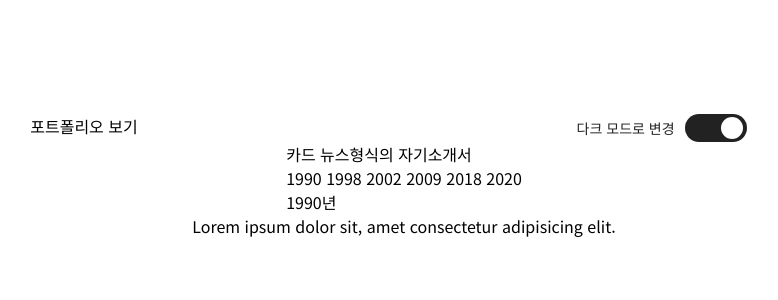
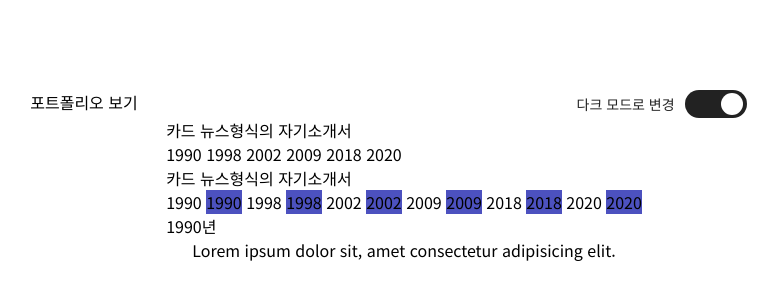
Before and after one commit to rukeni/RESUME, a React app: page /resume/1990 in a window 1280 px wide. Shown: the part 224-524 px from the top of the page, without its empty margins (236-1014 px from the left). Built offline with nearby package versions, Linux system fonts and the light colour scheme.

Commit message:
새로운기능 : 재귀 라우팅 구현

```diff
--- a/src/context/GlobalState.jsx
+++ b/src/context/GlobalState.jsx
@@ -2,10 +2,11 @@ import React, { useReducer } from 'react';
 // eslint-disable-next-line import/no-extraneous-dependencies
 import PropTypes from 'prop-types';
 
+import { Redirect } from 'react-router';
 import GlobalContext from './globalContext';
 import globalReducer from './globalReducer';
 import {
-  SET_IS_LIGHT_MODE, SET_AUTH, SET_IS_LOGIN, SET_IS_HOVER,
+  SET_IS_LIGHT_MODE, SET_AUTH, SET_IS_LOGIN, SET_IS_HOVER, SET_URL,
 } from './types';
 
 const GlobalState = ({ children }) => {
@@ -19,9 +20,11 @@ const GlobalState = ({ children }) => {
     },
     isLogin: false,
     isHover: false,
+    url: '/resume',
   };
   const [state, dispatch] = useReducer(globalReducer, initialState);
 
+  const redirect = () => <Redirect to={state.url} />;
   const handleChange = (e) => {
     const { property } = e.target.dataset;
     const { value } = e.target;
@@ -39,7 +42,7 @@ const GlobalState = ({ children }) => {
 
   const handleClick = (e) => {
     e.preventDefault();
-    const { type } = e.currentTarget.dataset;
+    const { type, url } = e.currentTarget.dataset;
 
     switch (type) {
       case 'toggle':
@@ -52,6 +55,14 @@ const GlobalState = ({ children }) => {
         dispatch({
           type: SET_IS_LOGIN,
         });
+        break;
+      case 'navigate':
+        console.log('navigate');
+        dispatch({
+          type: SET_URL,
+          payload: url,
+        });
+        redirect();
         break;
       default:
         break;
--- a/src/context/globalReducer.js
+++ b/src/context/globalReducer.js
@@ -1,6 +1,6 @@
 import produce from 'immer';
 import {
-  SET_DATA, SET_IS_LIGHT_MODE, SET_AUTH, SET_IS_LOGIN, SET_IS_HOVER,
+  SET_DATA, SET_IS_LIGHT_MODE, SET_AUTH, SET_IS_LOGIN, SET_IS_HOVER, SET_URL,
 } from './types';
 
 export default (state, action) => produce(state, (draft) => {
@@ -40,6 +40,11 @@ export default (state, action) => produce(state, (draft) => {
       }
       break;
     }
+    case SET_URL:
+    {
+      draft.url = state.url + action.payload;
+      break;
+    }
     default:
       break;
   }
--- a/src/context/types.js
+++ b/src/context/types.js
@@ -5,3 +5,4 @@ export const SET_AUTH = 'SET_AUTH';
 export const SET_SLIDER = 'SET_SLIDER';
 export const SET_IS_LOGIN = 'SET_IS_LOGIN';
 export const SET_IS_HOVER = 'SET_IS_HOVER';
+export const SET_URL = 'SET_URL';
--- a/src/index.jsx
+++ b/src/index.jsx
@@ -7,6 +7,7 @@ import App from './pages';
 import Login from './pages/Login';
 import Portfolio from './pages/Portfolio';
 import Resume from './pages/Resume';
+import ResumeContents from './pages/Resume/Resume';
 import Global from './context/globalContext';
 import GlobalProvider from './context/GlobalState';
 import PageContainer from './components/PageContainer';
@@ -35,7 +36,14 @@ ReactDOM.render(
                 />
                 <Redirect to="/" />
                 <Route exact path="/" component={Portfolio} />
-                <Route path="/resume/:year" component={Resume} />
+                <Route exact path="/resume">
+                  <Redirect to="/resume/1990" />
+                </Route>
+                <Route path="/resume/:year" component={Resume}>
+                  <Resume>
+                    <ResumeContents />
+                  </Resume>
+                </Route>
               </Router>
             )
             : (
@@ -49,7 +57,11 @@ ReactDOM.render(
                 <Route exact path="/" component={App} />
                 <Route exact path="/login" component={Login} />
                 <Route exact path="/resume" component={Resume} />
-                <Route path="/resume/:year" component={Resume} />
+                <Route path="/resume/:year" component={Resume}>
+                  <Resume>
+                    <ResumeContents />
+                  </Resume>
+                </Route>
               </Router>
             ) }
           <Footer />
--- /dev/null
+++ b/src/pages/Resume/Resume.jsx
@@ -0,0 +1,74 @@
+import React from 'react';
+
+import {
+  useParams, Link, useRouteMatch, Switch, Route,
+} from 'react-router-dom';
+// TODO: 인풋체크 표시를 하면 해당 연도들은 전부 보여주는 로직
+
+import Data from '../../context/globalContext';
+
+const Resume = () => {
+  const history = [
+    { year: 1990, desc: '태어남' },
+    { year: 1998, desc: '초등학교' },
+    { year: 2002, desc: '2002년 월드컵' },
+    { year: 2009, desc: '수능' },
+    { year: 2018, desc: '개발자 시작' },
+    { year: 2020, desc: '현재' },
+  ];
+  const { year } = useParams();
+  const { url } = useRouteMatch();
+  return (
+    <>
+      <div>
+        카드 뉴스형식의 자기소개서
+        <Data.Consumer>
+          {({ handleClick }) => (
+            <>
+              <ul>
+                { history.map((el) => (
+                  <>
+                    <span key={el.year}>
+                      <Link to={`${url}/${el.year}`}>
+                        {' '}
+                        { el.year }
+                        {' '}
+                      </Link>
+                    </span>
+                    <button
+                      type="button"
+                      data-url={el.year}
+                      className="bg-indigo-700"
+                      data-type="navigate"
+                      onClick={handleClick}
+                    >
+                      {el.year}
+                    </button>
+                  </>
+                ))}
+              </ul>
+            </>
+          )}
+        </Data.Consumer>
+        <p>
+          { year ? (
+            `${year}년`) : '연도를 입력하세요' }
+        </p>
+        <p>
+          { +year < 1990 ? (
+            <p>태어나기 이전임</p>
+          ) : ''}
+
+        </p>
+        <Switch>
+          <Route path={`${url}/:id`}>
+            <Resume />
+          </Route>
+        </Switch>
+      </div>
+
+    </>
+  );
+};
+
+export default Resume;
--- a/src/pages/Resume/index.jsx
+++ b/src/pages/Resume/index.jsx
@@ -1,8 +1,7 @@
 import React from 'react';
+import { Link, useRouteMatch } from 'react-router-dom';
 
-import { useParams, Link } from 'react-router-dom';
-// TODO: 인풋체크 표시를 하면 해당 연도들은 전부 보여주는 로직
-const index = () => {
+const index = ({ children }) => {
   const history = [
     { year: 1990, desc: '태어남' },
     { year: 1998, desc: '초등학교' },
@@ -11,31 +10,26 @@ const index = () => {
     { year: 2018, desc: '개발자 시작' },
     { year: 2020, desc: '현재' },
   ];
-  const { year } = useParams();
+  const { url } = useRouteMatch();
   return (
     <div>
       카드 뉴스형식의 자기소개서
+      <>
         <ul>
           { history.map((el) => (
+            <>
               <span key={el.year}>
-            <Link to={`/resume/${el.year}`}>
+                <Link to={`${url}/${el.year}`}>
                   {' '}
                   { el.year }
                   {' '}
                 </Link>
               </span>
+            </>
           ))}
         </ul>
-      <p>
-        { year ? (
-          `${year}년`) : '연도를 입력하세요' }
-      </p>
-      <p>
-        { +year < 1990 ? (
-          <p>태어나기 이전임</p>
-        ) : ''}
-
-      </p>
+      </>
+      {children}
     </div>
   );
 };
```
Also changed, not shown: src/styles/tailwind.css. Lines whose indentation alone changed are shown as unchanged.
